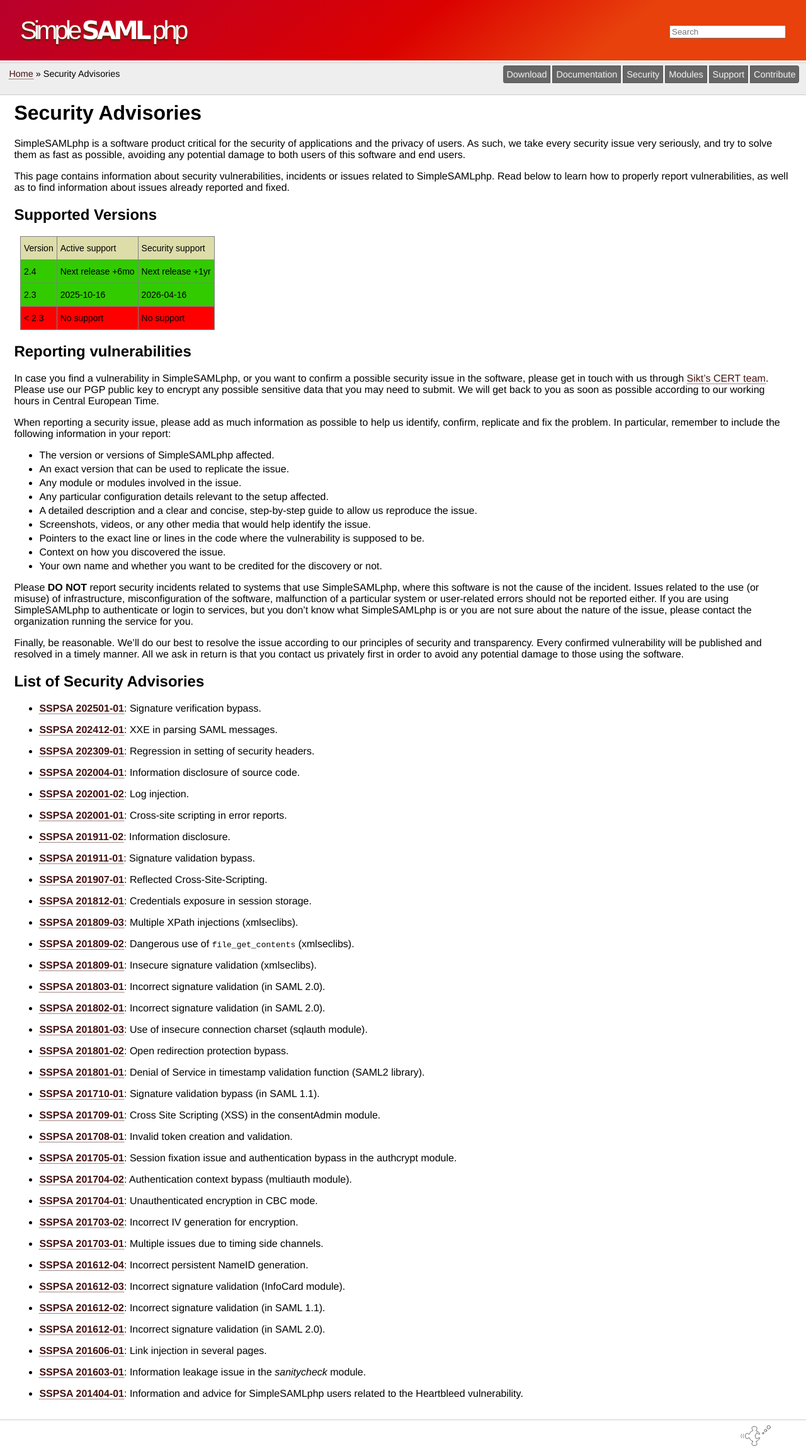
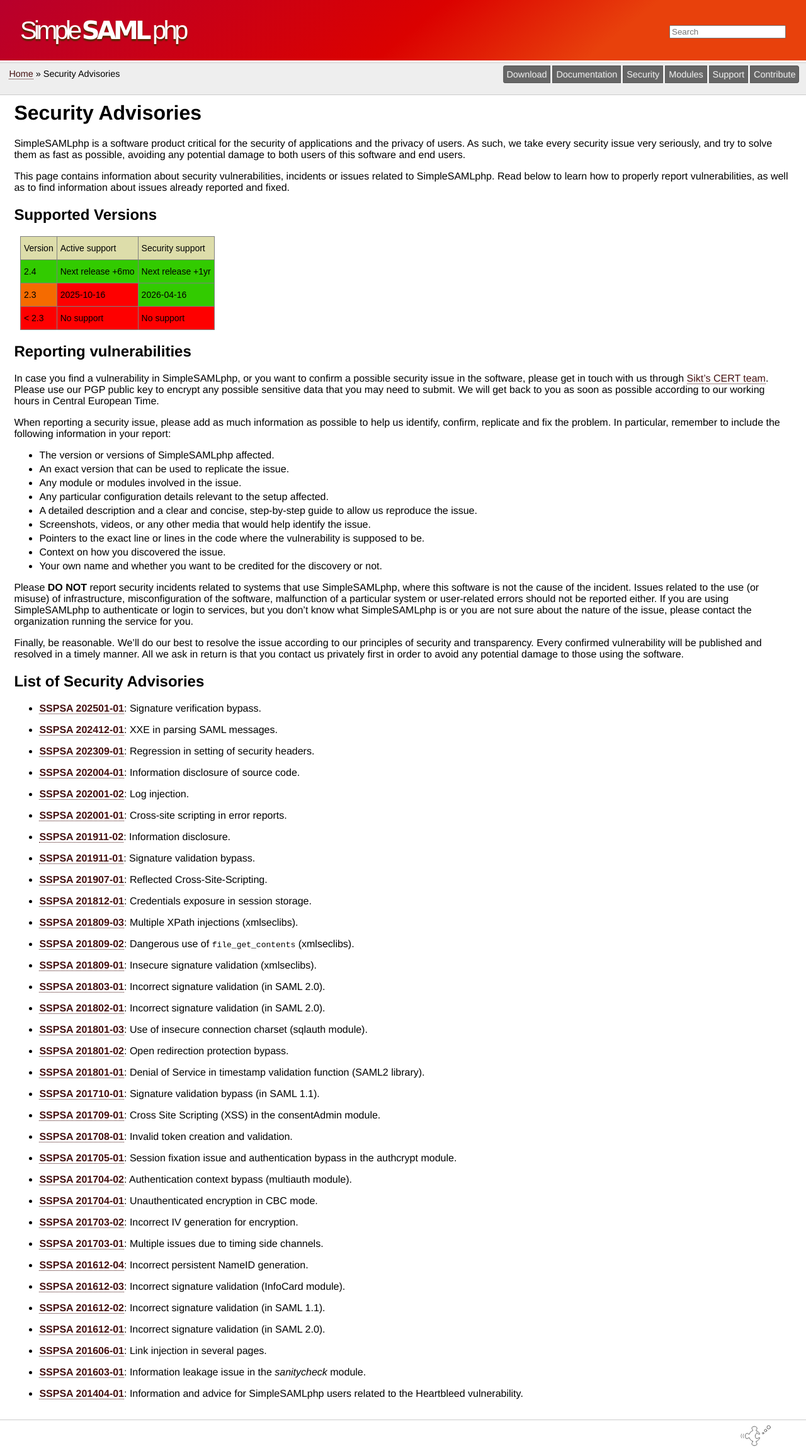
Before and after one commit to simplesamlphp/simplesamlphp.github.io, a Jekyll site: the page built from security/index.md, in a window 1280 px wide. Shown: the whole page at 63% size. Built offline with Jekyll 4.4.1, drawn with Linux system fonts in a browser that asks for light colours.

Commit message:
Update index.md
End of maintenance support for 2.3

```diff
--- a/security/index.md
+++ b/security/index.md
@@ -28,8 +28,8 @@
     <td class="tg-d52n">Next release +1yr</td>
   </tr>
   <tr>
-    <td class="tg-d52n">2.3</td>
-    <td class="tg-d52n">2025-10-16</td>
+    <td class="tg-3wb8">2.3</td>
+    <td class="tg-tw5s">2025-10-16</td>
     <td class="tg-d52n">2026-04-16</td>
   </tr>
   <tr>
```
